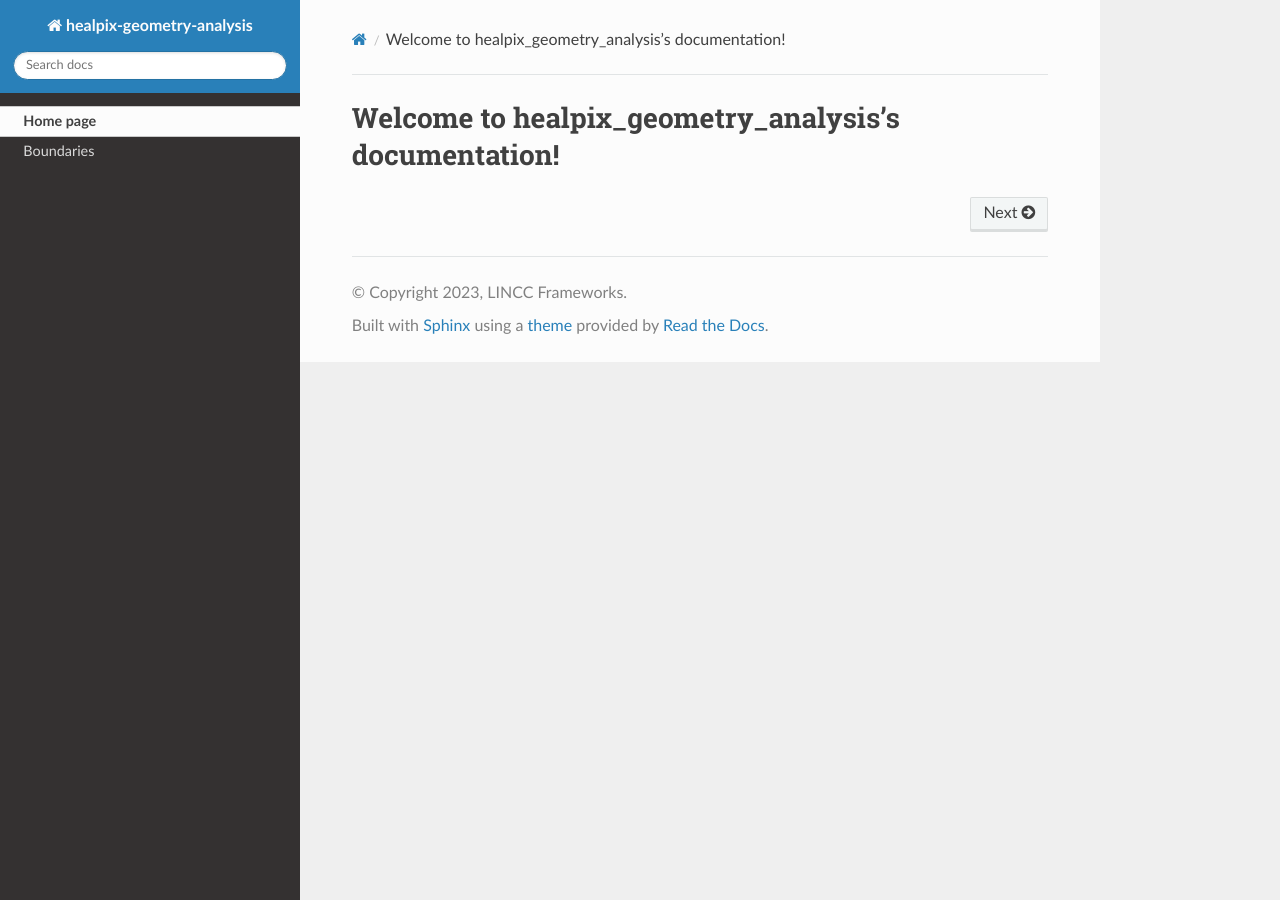
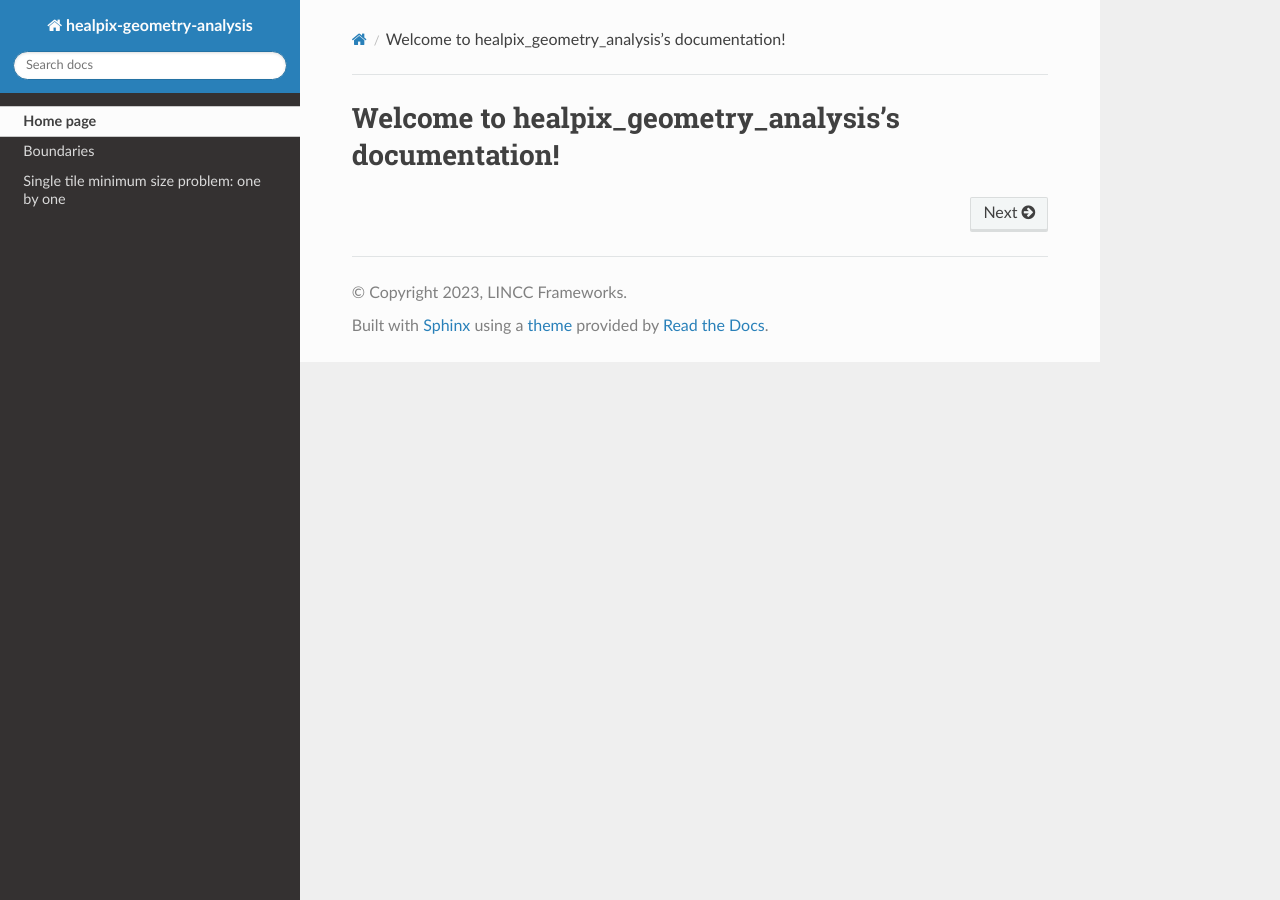
Before and after one commit to lincc-frameworks/healpix-geometry-analysis, a Sphinx documentation site: the page built from docs/index.rst, in a window 1280 px wide. Built offline with Sphinx 7.4.7 and the Read the Docs theme 2.0.0, drawn with Linux system fonts in a browser that asks for light colours; pages that are not in the unit, such as notebooks, are missing from menus.

Commit message:
Add NB to the docs

```diff
--- a/docs/index.rst
+++ b/docs/index.rst
@@ -10,4 +10,5 @@ Welcome to healpix_geometry_analysis's documentation!
 
    Home page <self>
    Boundaries <notebooks/boundaries>
+   Single tile minimum size problem: one by one <notebooks/tile_min_size_1by1>
    API Reference <autoapi/index>
```
Also changed, not shown: docs/notebooks/tile_min_size_1by1.ipynb.
